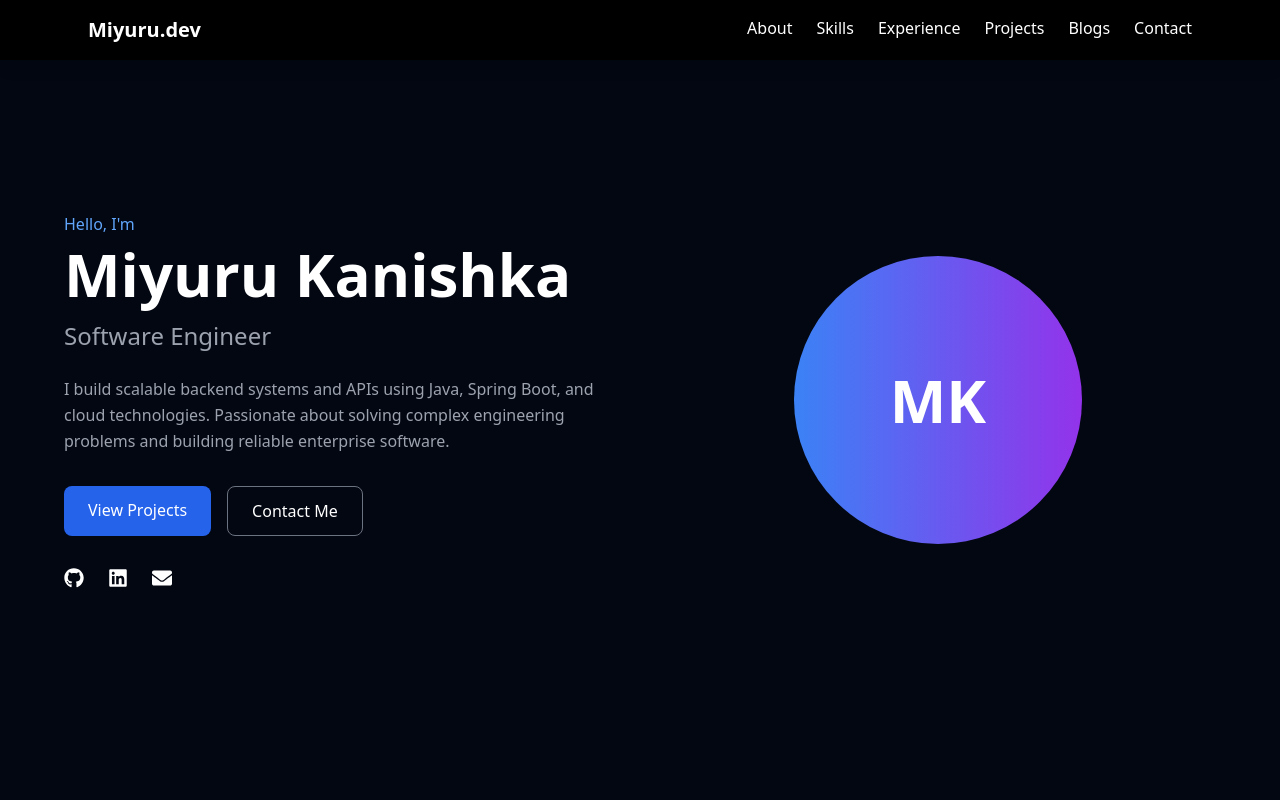
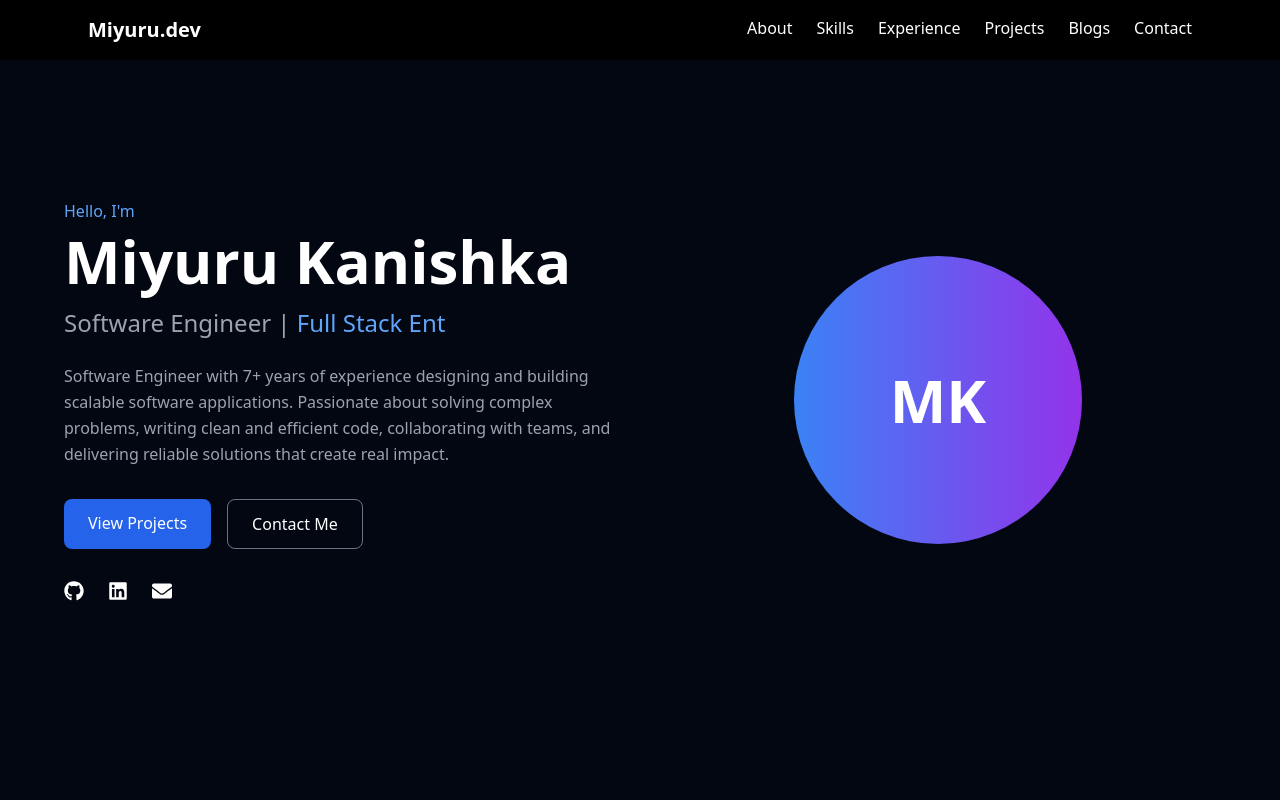
Before and after one commit to MiyuruWijesinghe/miyuru-portfolio, a React (Vite) app: page / in a window 1280 px wide. Shown: the top 800 px of the page. Built offline with nearby package versions, Linux system fonts and the light colour scheme; no server answers.

Commit message:
updated hero section

```diff
--- a/package.json
+++ b/package.json
@@ -13,7 +13,8 @@
     "framer-motion": "^12.37.0",
     "react": "^19.2.4",
     "react-dom": "^19.2.4",
-    "react-icons": "^5.6.0"
+    "react-icons": "^5.6.0",
+    "react-type-animation": "^3.2.0"
   },
   "devDependencies": {
     "@eslint/js": "^9.39.4",
--- a/src/App.jsx
+++ b/src/App.jsx
@@ -1,3 +1,5 @@
+import { useState, useEffect } from "react";
+
 import Navbar from "./components/Navbar";
 import Hero from "./components/Hero";
 import Skills from "./components/Skills";
@@ -8,19 +10,56 @@ import Projects from "./components/Projects";
 import Blogs from "./components/Blogs";
 import Contact from "./components/Contact";
 import Footer from "./components/Footer";
+import Loader from "./components/Loader";
+import Reveal from "./components/Reveal";
 
 function App() {
+
+  const [loading, setLoading] = useState(true);
+
+  useEffect(() => {
+    setTimeout(() => {
+      setLoading(false);
+    }, 1500);
+  }, []);
+
   return (
     <div id="top">
+
+      {loading && <Loader />}
+
       <Navbar />
+
       <Hero />
+
+      <Reveal>
         <Skills />
+      </Reveal>
+
+      <Reveal>
         <Experience />
+      </Reveal>
+
+      <Reveal>
         <Education />
+      </Reveal>
+
+      <Reveal>
         <Certifications />
+      </Reveal>
+
+      <Reveal>
         <Projects />
+      </Reveal>
+
+      <Reveal>
         <Blogs />
+      </Reveal>
+
+      <Reveal>
         <Contact />
+      </Reveal>
+
       <Footer />
 
     </div>
--- a/src/components/About.jsx
+++ /dev/null
@@ -1,16 +0,0 @@
-function About() {
-  return (
-    <section id="about" className="max-w-5xl mx-auto py-24 px-6">
-      <h2 className="text-3xl font-bold mb-6">About Me</h2>
-
-      <p className="text-gray-400 leading-relaxed">
-        I am a Software Engineer with over 7 years of experience building
-        scalable enterprise applications. I specialize in backend
-        development using Java and Spring Boot, designing RESTful APIs,
-        and deploying cloud-based systems.
-      </p>
-    </section>
-  );
-}
-
-export default About;
--- a/src/components/Hero.jsx
+++ b/src/components/Hero.jsx
@@ -1,8 +1,9 @@
 import { FaGithub, FaLinkedin, FaEnvelope } from "react-icons/fa";
+import { TypeAnimation } from "react-type-animation";
 
 function Hero() {
   return (
-    <section className="min-h-screen flex items-center justify-center px-6">
+    <section id="hero" className="min-h-screen flex items-center justify-center px-6">
       <div className="max-w-6xl mx-auto grid md:grid-cols-2 gap-10 items-center">
 
         {/* LEFT SIDE */}
@@ -14,14 +15,28 @@ function Hero() {
           </h1>
 
           <h2 className="text-2xl text-gray-400 mb-6">
-            Software Engineer
+            Software Engineer |{" "}
+            <TypeAnimation
+              sequence={[
+                "Tech Enthusiast",
+                2000,
+                "Full Stack Enthusiast",
+                2000,
+                "Backend Developer",
+                2000,
+                "Java Developer",
+                2000,
+              ]}
+              wrapper="span"
+              speed={50}
+              repeat={Infinity}
+              className="text-blue-400"
+            />
           </h2>
 
           <p className="text-gray-400 mb-8 leading-relaxed">
-            I build scalable backend systems and APIs using Java,
-            Spring Boot, and cloud technologies. Passionate about
-            solving complex engineering problems and building
-            reliable enterprise software.
+            Software Engineer with 7+ years of experience designing and building scalable software applications.
+            Passionate about solving complex problems, writing clean and efficient code, collaborating with teams, and delivering reliable solutions that create real impact.
           </p>
 
           {/* BUTTONS */}
--- /dev/null
+++ b/src/components/Loader.jsx
@@ -0,0 +1,31 @@
+import { motion } from "framer-motion";
+
+function Loader() {
+  return (
+    <motion.div
+      initial={{ opacity: 1 }}
+      animate={{ opacity: 0 }}
+      transition={{ duration: 0.8, delay: 1.5 }}
+      className="fixed inset-0 bg-gray-950 flex items-center justify-center z-50"
+    >
+      <motion.div
+        initial={{ scale: 0.8, opacity: 0 }}
+        animate={{
+          scale: [1, 1.1, 1],
+          opacity: 1
+        }}
+        transition={{
+          duration: 1.2,
+          repeat: Infinity,
+          repeatType: "reverse"
+        }}
+        className="text-6xl font-bold text-blue-400
+        drop-shadow-[0_0_15px_rgba(59,130,246,0.9)]"
+      >
+        MKW
+      </motion.div>
+    </motion.div>
+  );
+}
+
+export default Loader;
--- a/src/components/Navbar.jsx
+++ b/src/components/Navbar.jsx
@@ -5,7 +5,7 @@ function Navbar() {
         <h1 className="text-xl font-bold">Miyuru.dev</h1>
 
         <div className="space-x-6">
-          <a href="#about">About</a>
+          <a href="#hero">About</a>
           <a href="#skills">Skills</a>
           <a href="#experience">Experience</a>
           <a href="#projects">Projects</a>
--- /dev/null
+++ b/src/components/Reveal.jsx
@@ -0,0 +1,16 @@
+import { motion } from "framer-motion";
+
+function Reveal({ children }) {
+  return (
+    <motion.div
+      initial={{ opacity: 0, y: 40 }}
+      whileInView={{ opacity: 1, y: 0 }}
+      transition={{ duration: 0.6, ease: "easeOut" }}
+      viewport={{ once: false, amount: 0.3 }}
+    >
+      {children}
+    </motion.div>
+  );
+}
+
+export default Reveal;
```
Also changed, not shown: 1 other file (tests, documents, lock files or other folders). Lines whose indentation alone changed are shown as unchanged.
